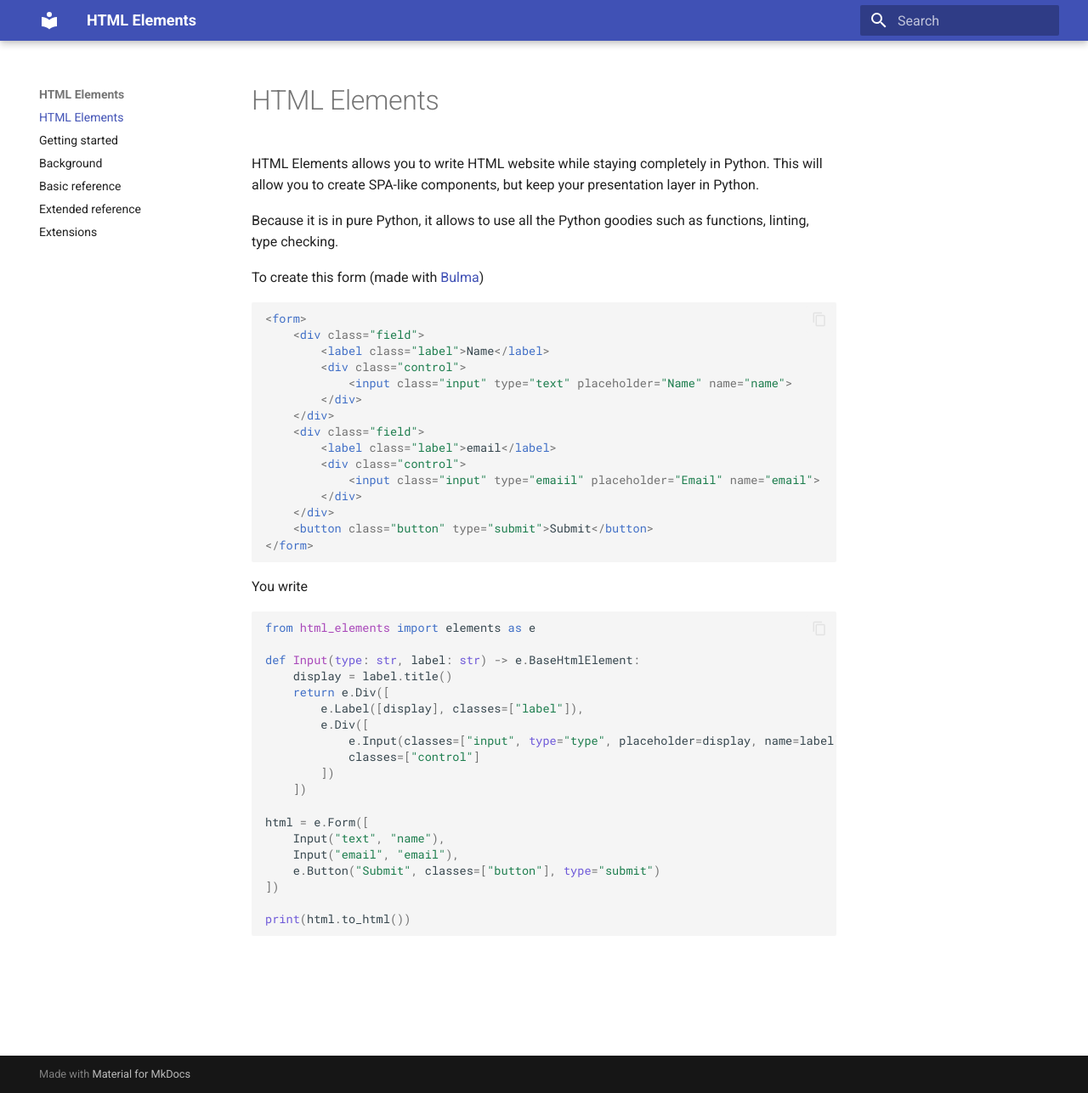
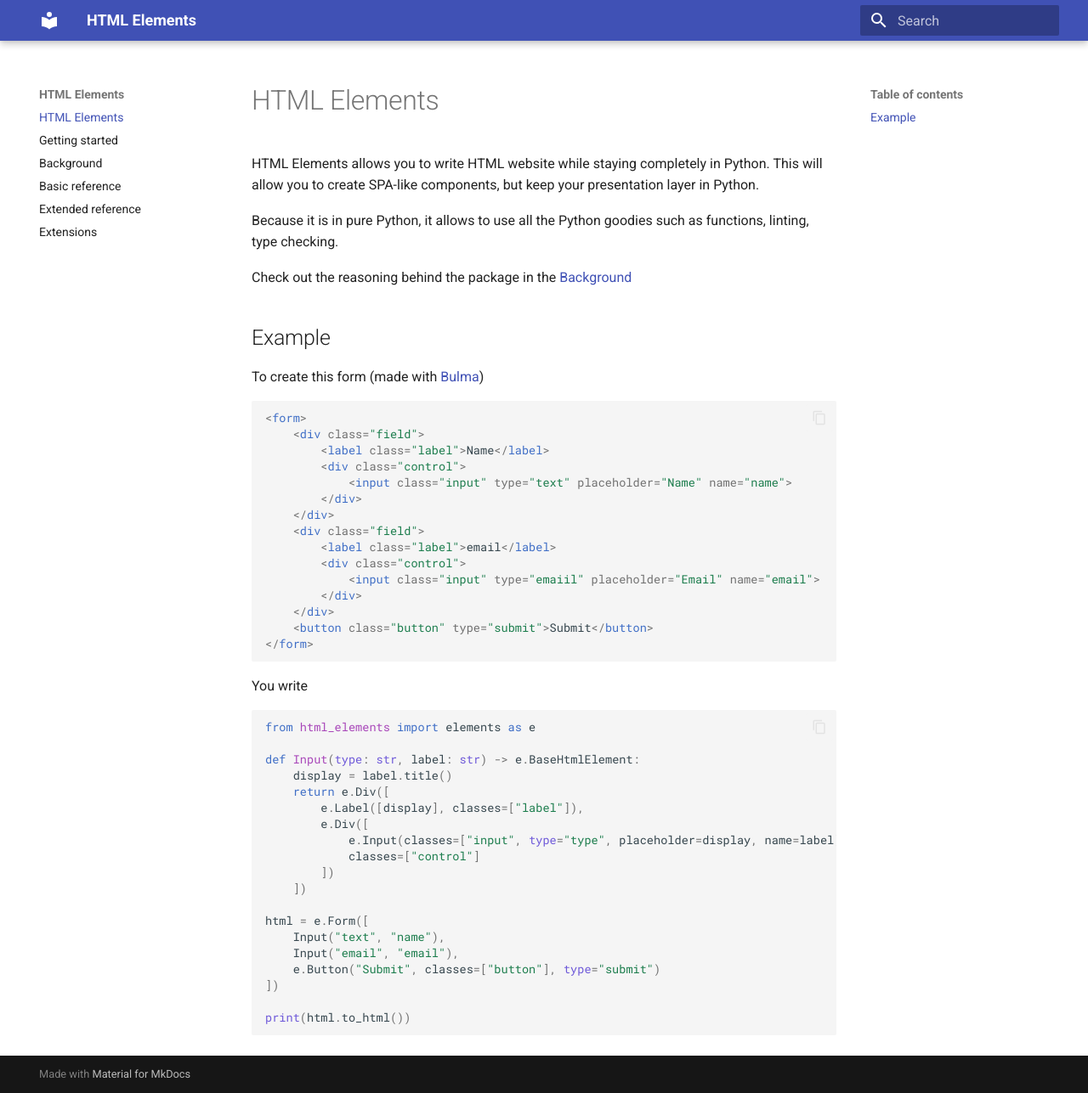
Before and after one commit to AntonDeMeester/html-elements, an MkDocs documentation site: the page built from docs/index.md, in a window 1280 px wide and 1287 px high. Shown: the whole window at 85% size. Built offline with MkDocs 1.6.1 and Material for MkDocs 9.7.7, drawn with Linux system fonts in a browser that asks for light colours.

Commit message:
Slightly better docs

```diff
--- a/docs/index.md
+++ b/docs/index.md
@@ -3,6 +3,10 @@
 HTML Elements allows you to write HTML website while staying completely in Python. This will allow you to create SPA-like components, but keep your presentation layer in Python.
 
 Because it is in pure Python, it allows to use all the Python goodies such as functions, linting, type checking.
+
+Check out the reasoning behind the package in the [Background](background.md)
+
+## Example
 
 To create this form (made with [Bulma](https://bulma.io/))
 
```
Also changed, not shown: docs/getting_started.md (+3 -1 lines).
